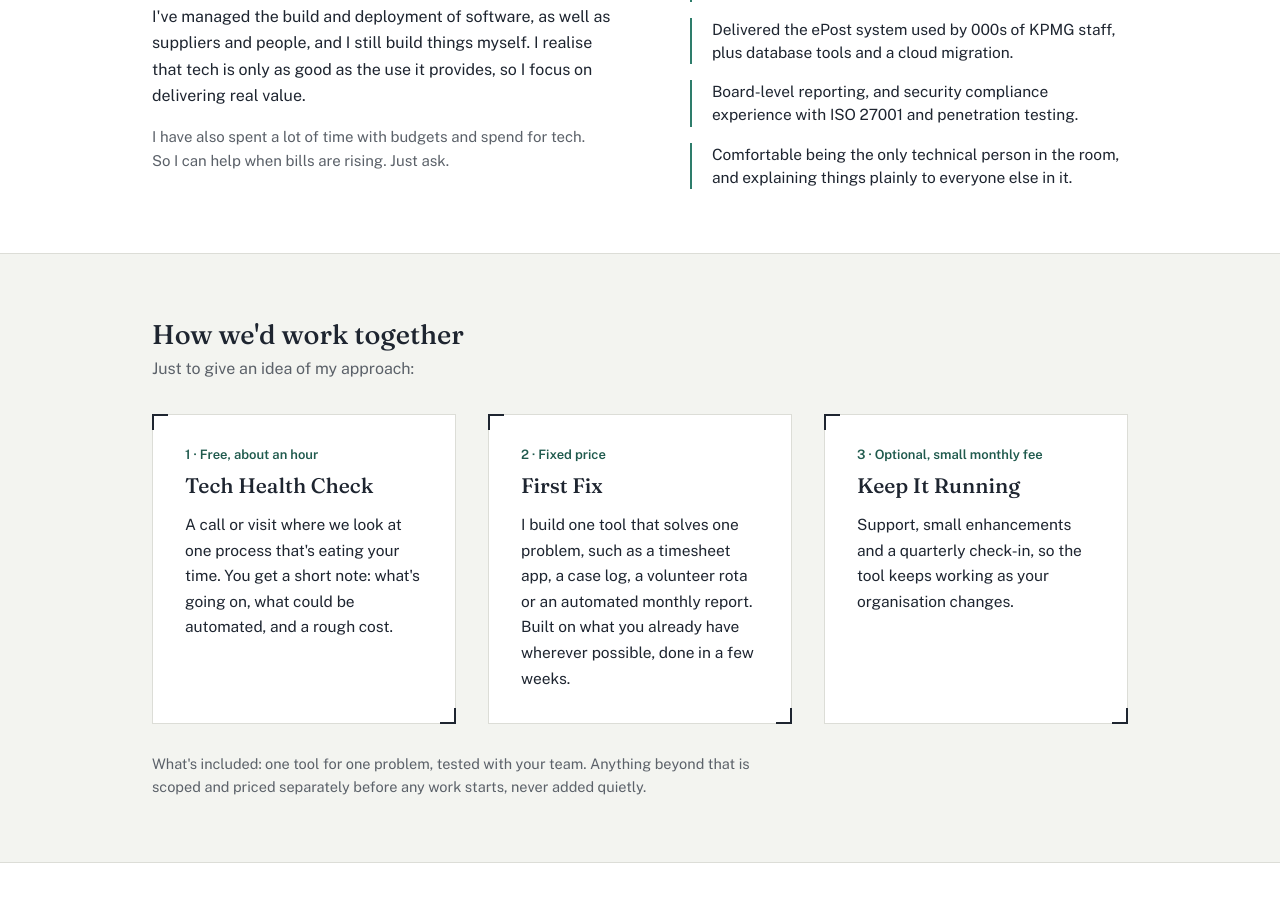
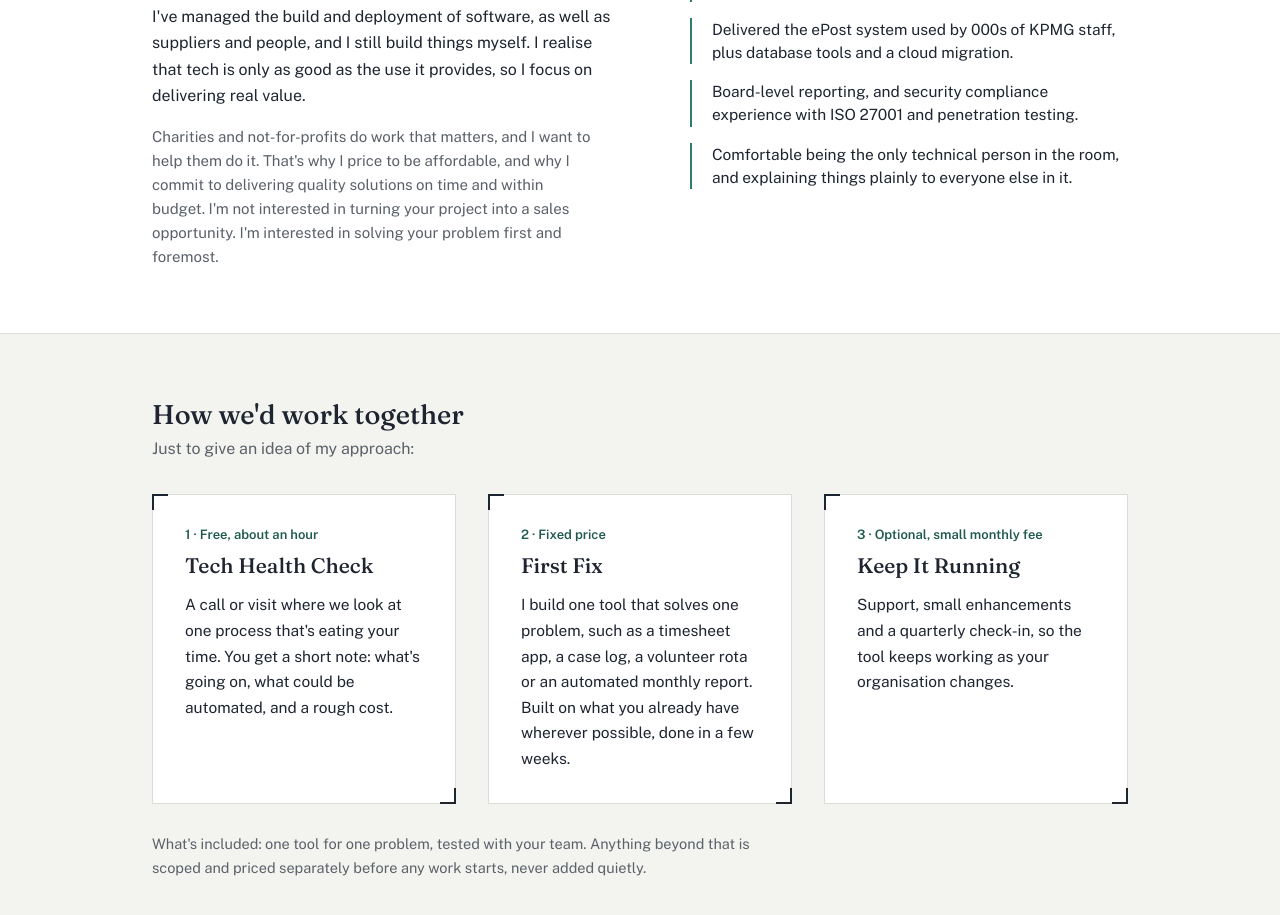
Before and after one commit to lalexgraham/alex-graham-site, a plain HTML site: page index.html in a window 1280 px wide. Shown: the part 1747-2662 px from the top of the page. Drawn offline with nearby package versions, Linux system fonts and the light colour scheme.

Commit message:
edited why this, why me section

```diff
--- a/index.html
+++ b/index.html
@@ -122,7 +122,7 @@
         <h2 style="font-size:27px;">Why this, why me</h2>
         <p style="font-size:16px;line-height:1.65;max-width:48ch;">You're not hiring someone who has all the answers, but never delivers. For ten years I ran the technology behind a growing business, most recently as Platform Engineering Manager at EVORA Global. Before that I worked at KPMG, so I've seen a lot and I know what works and what doesn't.</p>
         <p style="font-size:16px;line-height:1.65;max-width:48ch;">I've managed the build and deployment of software, as well as suppliers and people, and I still build things myself. I realise that tech is only as good as the use it provides, so I focus on delivering real value.</p>
-        <p style="font-size:15px;line-height:1.6;color:var(--slate);max-width:48ch;">I have also spent a lot of time with budgets and spend for tech. So I can help when bills are rising. Just ask.</p>
+        <p style="font-size:15px;line-height:1.6;color:var(--slate);max-width:48ch;">Charities and not-for-profits do work that matters, and I want to help them do it. That's why I price to be affordable, and why I commit to delivering quality solutions on time and within budget. I'm not interested in turning your project into a sales opportunity. I'm interested in solving your problem first and foremost.</p>
       </div>
       <ul style="list-style:none;margin:0;padding:0;display:flex;flex-direction:column;gap:16px;">
         <li class="proof">I cut a £140K annual technology bill by 30%, saving about £48K a year.</li>
```
